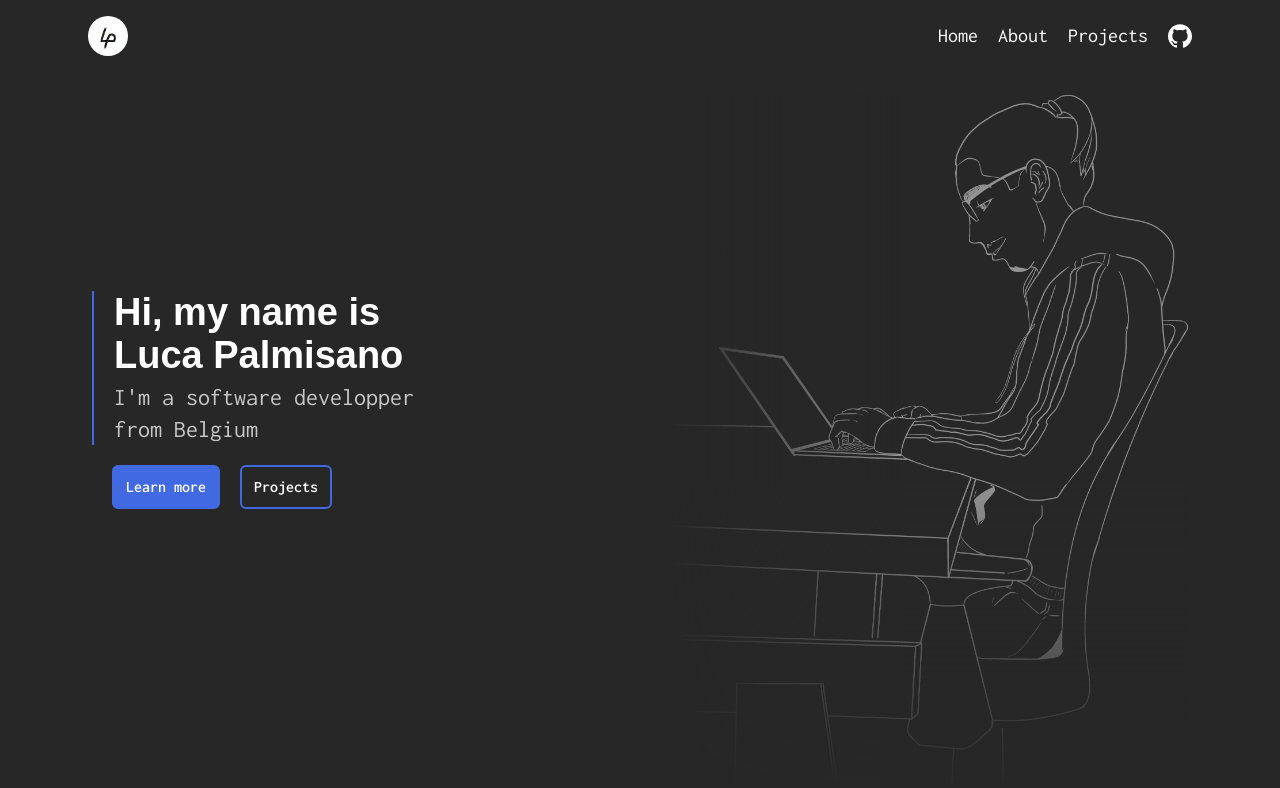
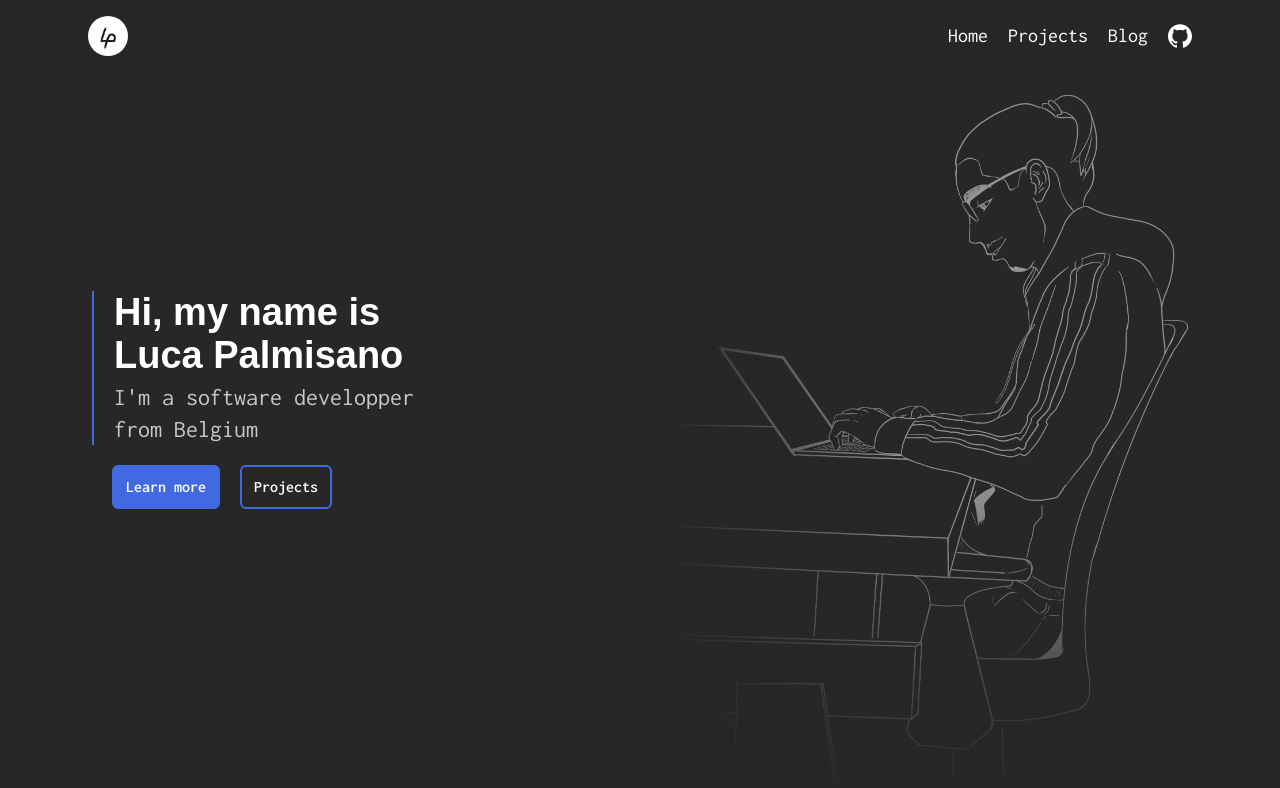
Before and after one commit to Lucino772/lucapalmi.com, a Next.js app: page / in a window 1280 px wide. Shown: the top 788 px of the page. Built offline with nearby package versions, Linux system fonts and the light colour scheme; a web font is replaced by a local one.

Commit message:
feat: removed about me link from navbar

```diff
--- a/src/components/NavBar.tsx
+++ b/src/components/NavBar.tsx
@@ -32,15 +32,15 @@ export default function NavBar() {
                     </Link>
                     <Link
                         className="relative mr-5 text-xl font-normal text-white no-underline after:absolute after:bottom-0 after:left-[5%] after:h-0.5 after:w-0 after:bg-white after:duration-200 after:content-[''] hover:after:w-3/4"
-                        href="/about"
+                        href="/projects"
                     >
-                        About
+                        Projects
                     </Link>
                     <Link
                         className="relative mr-5 text-xl font-normal text-white no-underline after:absolute after:bottom-0 after:left-[5%] after:h-0.5 after:w-0 after:bg-white after:duration-200 after:content-[''] hover:after:w-3/4"
-                        href="/projects"
+                        href="/articles"
                     >
-                        Projects
+                        Blog
                     </Link>
                     <a
                         target="_blank"
```
